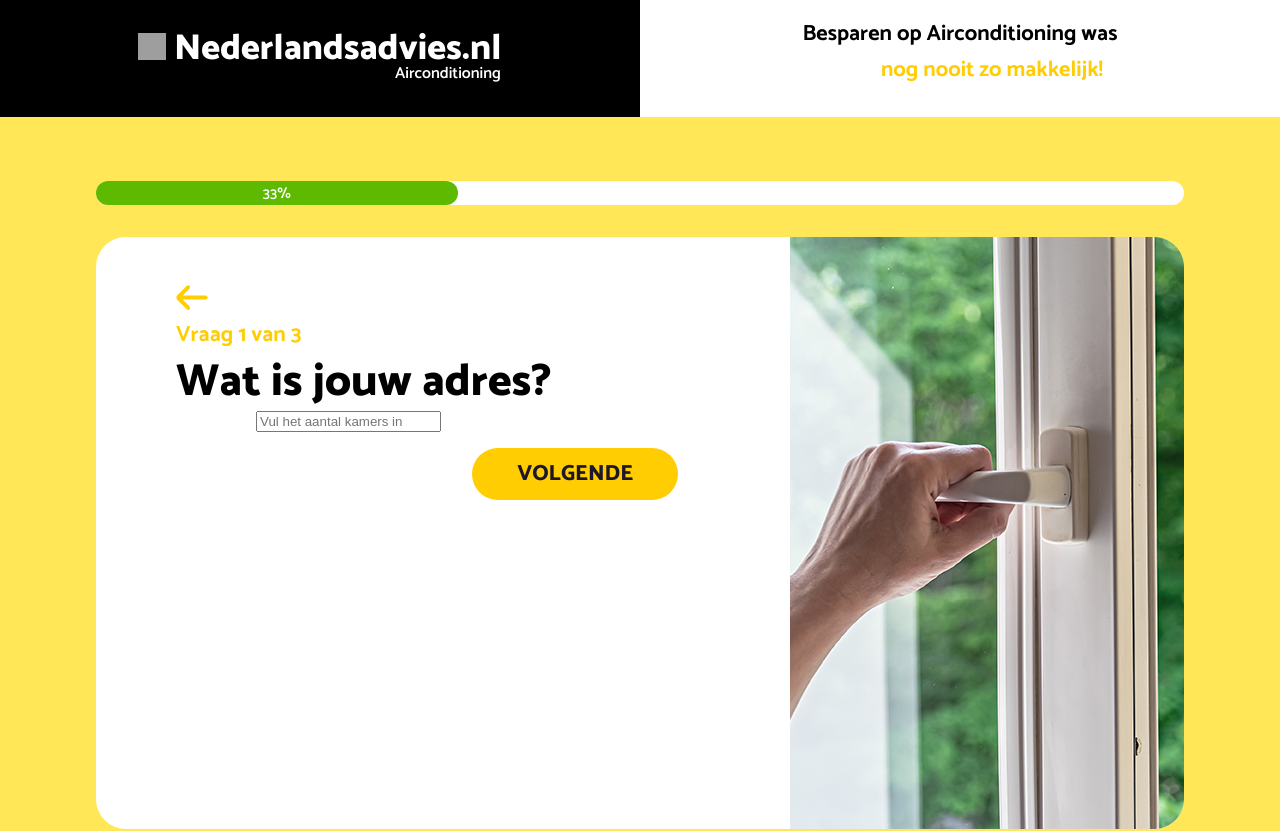
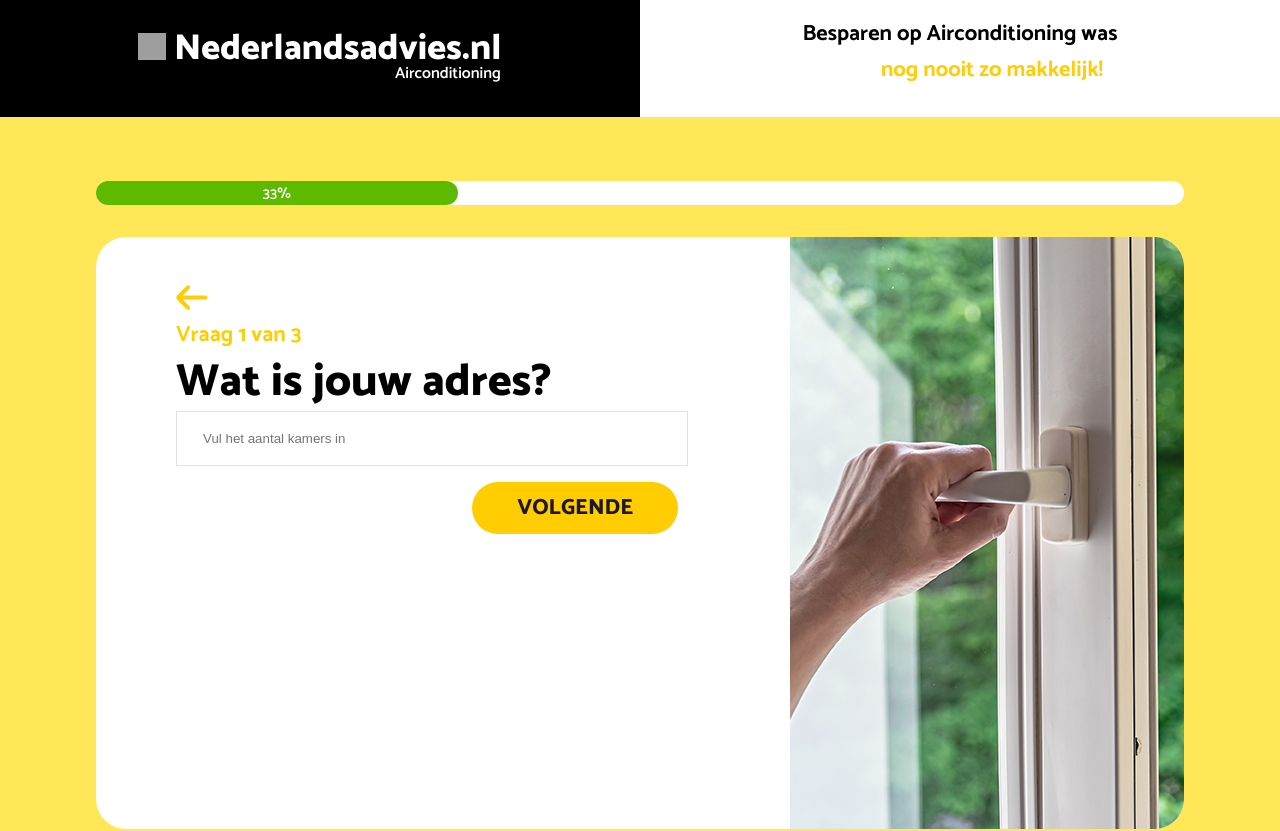
Before and after one commit to MorrisJansen/Airco, a Vue app: page /Airco/vraag3 in a window 1280 px wide. Shown: the top 831 px of the page. Built offline with nearby package versions, Linux system fonts and the light colour scheme; grey boxes are pictures that could not be loaded; a small style sheet from the web is missing.

Commit message:
vraag3 desktop af

```diff
--- a/src/components/vraag3.vue
+++ b/src/components/vraag3.vue
@@ -76,8 +76,7 @@ export default {
                      <p class="vraag">Wat is jouw adres?</p>
 
 
-                     <div class="container-inputs">
-                        <div class="overkoepelende-input-container">
+
 
 
 
@@ -85,14 +84,13 @@ export default {
                           <div class="container-inputs">
                             <div class="overkoepelende-input-container">
                               <form>
-                                <input type="number" class="number-input-veld" placeholder="Vul het aantal kamers in" />
+                                <input type="number" class="number-input-veld input-vraag3" placeholder="Vul het aantal kamers in" />
                               </form>
                             </div>
                           </div>
 
 
-                        </div>
-                      </div>
+
 
 
 
@@ -195,7 +193,15 @@ export default {
 
 
 
-
+.input-vraag3
+  display: flex
+  width: 32rem
+  height: 3.4375rem
+  padding: 0.3125rem 1.625rem
+  align-items: center
+  gap: 1.25rem
+  border: 1px solid #E2E2E2
+  background: #FFF
 
 
 
@@ -264,31 +270,6 @@ export default {
   flex-direction: column
   width: 15.5rem
 
-.postcode-input-vraag, .huisnr-input
-  width: 100%
-  height: 3.4rem
-  padding: 0.5rem
-  border: 1px solid $bon-jour
-  border-radius: 0.25rem
-  font-family: $font-family-catamaran
-  font-size: 1rem
-  color: $primary-dark-blue
-
-.option-select
-  width: calc(15.5rem * 2 + 1rem)
-  height: 3.4rem
-  padding: 0.5rem
-  border: 1px solid $bon-jour
-  border-radius: 0.25rem
-  font-family: $font-family-catamaran
-  font-size: 1rem
-  color: grey
-
-.postcode-label, .huisnr-label, .option-label
-  margin-bottom: 0.5rem
-  font-family: $font-family-catamaran
-  font-size: 1rem
-  color: $primary-dark-blue
 
 
 
@@ -414,21 +395,6 @@ export default {
   .overkoepelende-input-container
     display: block!important
 
-  .full-width-mobiel
-    width: 170vw!important
-
-
-  .huisnr-input, .option-select
-    height: 150px!important
-
-  .full-width-mobiel-vraag1, .option-select
-    font-size: 42px!important
-    padding-left: 20px
-    background-color: white
-
-  .option-select
-    width: 246.5% !important
-
 
   .container-afbeelding
     height: 100%!important
```
